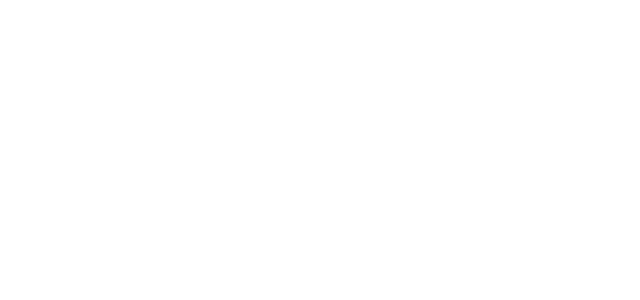
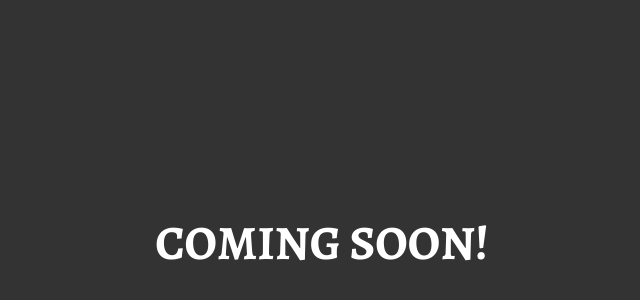
Before and after one commit to Josh-Alhassan/ftf-ministry, a React (Create React App) app: page /library in a window 1280 px wide. Before the commit this address had no page. Shown: the part 150-450 px from the top of the page, without its empty margins (318-958 px from the left). Built offline with nearby package versions, Linux system fonts and the light colour scheme.

Commit message:
add e-library page

```diff
--- a/src/App.js
+++ b/src/App.js
@@ -1,4 +1,3 @@
-import logo from "./logo.svg";
 import "./App.css";
 
 import { BrowserRouter, Routes, Route } from "react-router-dom";
@@ -6,6 +5,7 @@ import { BrowserRouter, Routes, Route } from "react-router-dom";
 import Home from "./pages/Home";
 import About from "./pages/About";
 import Blog from "./pages/Blog";
+import ELibrary from "./pages/ELibrary";
 
 function App() {
   return (
@@ -14,6 +14,7 @@ function App() {
         <Route path="/" element={<Home />} />
         <Route path="/about" element={<About />} />
         <Route path="/blog" element={<Blog />} />
+        <Route path="/library" element={<ELibrary />} />
       </Routes>
     </BrowserRouter>
   );
--- /dev/null
+++ b/src/pages/ELibrary.js
@@ -0,0 +1,23 @@
+import React from "react";
+import SecondaryHeader from "../utilities/SecondaryHeader";
+
+function ELibrary() {
+  return (
+    <div
+      style={{
+        height: "100vh",
+        backgroundColor: "#333333",
+
+        display: "flex",
+        alignItems: "center",
+        justifyContent: "center",
+      }}
+    >
+      <SecondaryHeader textAlign="center" color="#fff">
+        Coming Soon!
+      </SecondaryHeader>
+    </div>
+  );
+}
+
+export default ELibrary;
```
